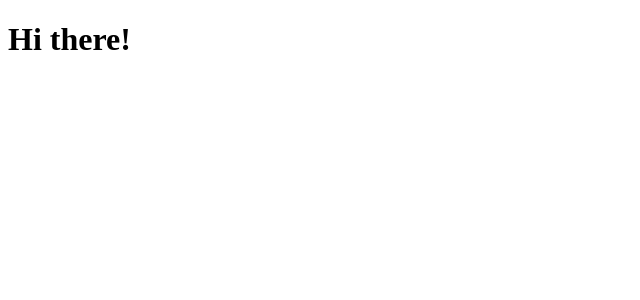
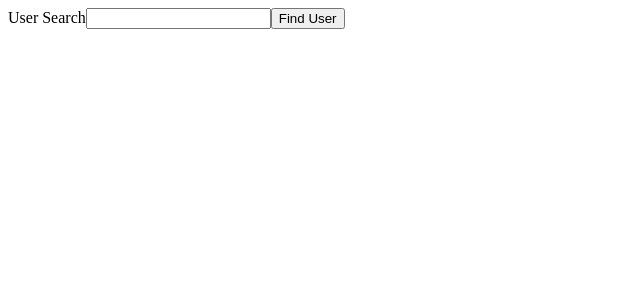
Before and after one commit to JohLeo/ts-react-App, a React (Create React App) app in the folder rts/: page / in a window 1280 px wide. Shown: the top 300 px of the page, without its empty margins (0-640 px from the left). Built offline with nearby package versions, Linux system fonts and the light colour scheme.

Commit message:
practising state with typescript

```diff
--- a/rts/src/index.tsx
+++ b/rts/src/index.tsx
@@ -1,8 +1,10 @@
 import ReactDOM from 'react-dom';
+// import GuestList from './state/GuestList';
+import UserSearch from './state/UserSearch';
 
 const App = () => {
   return <div>
-    <h1>Hi there!</h1>
+    <UserSearch />
   </div>
 };
 
--- /dev/null
+++ b/rts/src/state/GuestList.tsx
@@ -0,0 +1,24 @@
+import { useState } from "react";
+
+const GuestList: React.FC = () => {
+  const [name, setName] = useState('');
+  const [guests, setGuests] = useState<string[]>([]);
+
+  const onClick = () => {
+    setName('');
+    setGuests([...guests, name])
+  };
+
+  return <div>
+    <h3>Guest List</h3>
+    <ul>
+      {guests.map((guest) => (
+        <li key={guest}>{guest}</li>
+      ))}
+    </ul>
+    <input value={name} onChange={(e) => setName(e.target.value)} />
+    <button onClick={onClick}>Add Guest</button>
+  </div>
+};
+
+export default GuestList;
--- /dev/null
+++ b/rts/src/state/UserSearch.tsx
@@ -0,0 +1,32 @@
+import { useState } from 'react';
+
+const users = [
+  { name: 'Sarah', age: 20 },
+  { name: 'Bob', age: 28 },
+  { name: 'Bill', age: 24 }
+]
+
+const UserSearch: React.FC = () => {
+  const [name, setName] = useState('');
+  const [user, setUser] = useState<{ name: string, age: number } | undefined>();
+
+  const onClick = () => {
+    const foundUser = users.find((user) => {
+      return user.name === name;
+    });
+
+    setUser(foundUser);
+  };
+
+  return <div>
+    User Search
+    <input value={name} onChange={e => setName(e.target.value)} />
+    <button onClick={onClick}>Find User</button>
+    <div>
+      {user && user.name}
+      {user && user.age}
+    </div>
+  </div>;
+}
+
+export default UserSearch
```
